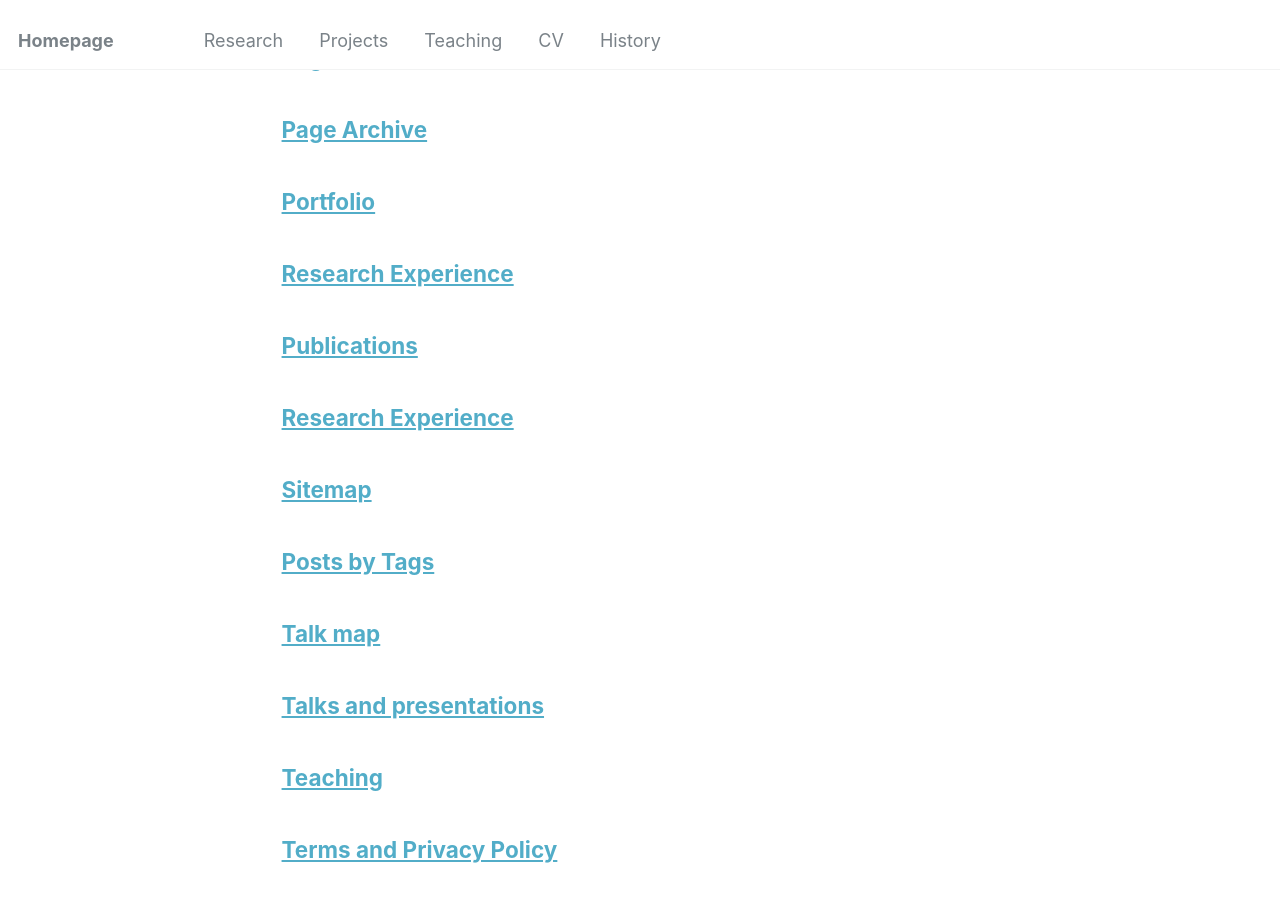
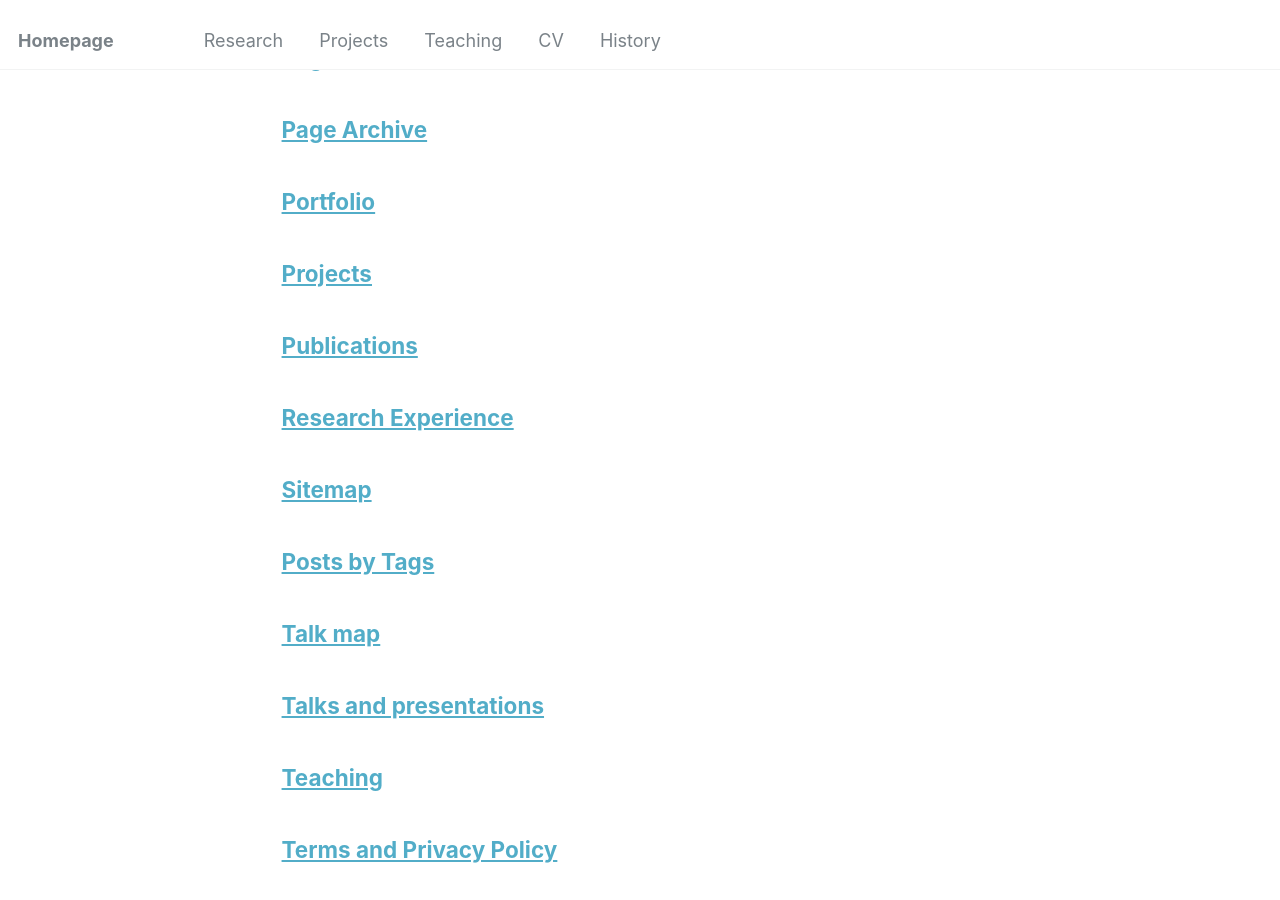
Before and after one commit to AlexisL321/AlexisL321.github.io, a Jekyll site: the page built from _pages/page-archive.html, in a window 1280 px wide and 900 px high, scrolled down 639 px. Built offline with Jekyll 4.4.1, drawn with Linux system fonts in a browser that asks for light colours; part of the change alters nothing that is shown.

```diff
--- a/_config.yml
+++ b/_config.yml
@@ -246,8 +246,8 @@ defaults:
       author_profile: true
   # _teaching
   - scope:
-      path: ""
-      type: teaching
+      path: "/teaching/"
+      type: pages
     values:
       layout: single
       author_profile: true
@@ -279,6 +279,15 @@ defaults:
       layout: talk
       author_profile: true
       share: true
+  #_history
+  - scope:
+      path: "/history/"
+      type: pages
+    values:
+      layout: single
+      author_profile: true
+      share: true
+      comment: true
 
 # Sass/SCSS
 sass:
--- a/_pages/projects.html
+++ b/_pages/projects.html
@@ -1,7 +1,7 @@
 ---
 layout: archive
-title: "Research Experience"
-permalink: /research/
+title: "Projects"
+permalink: /projects/
 author_profile: true
 ---
 
```
